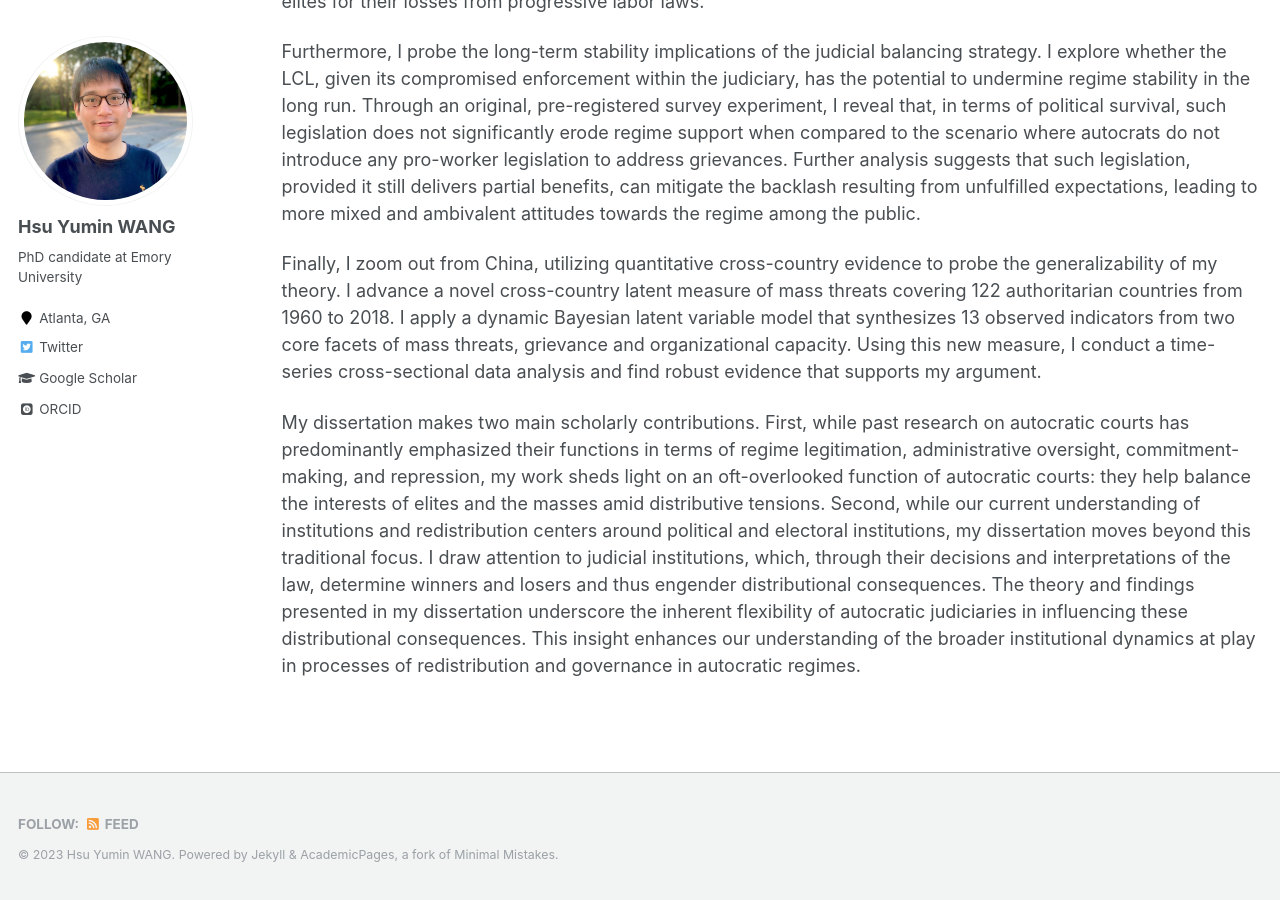
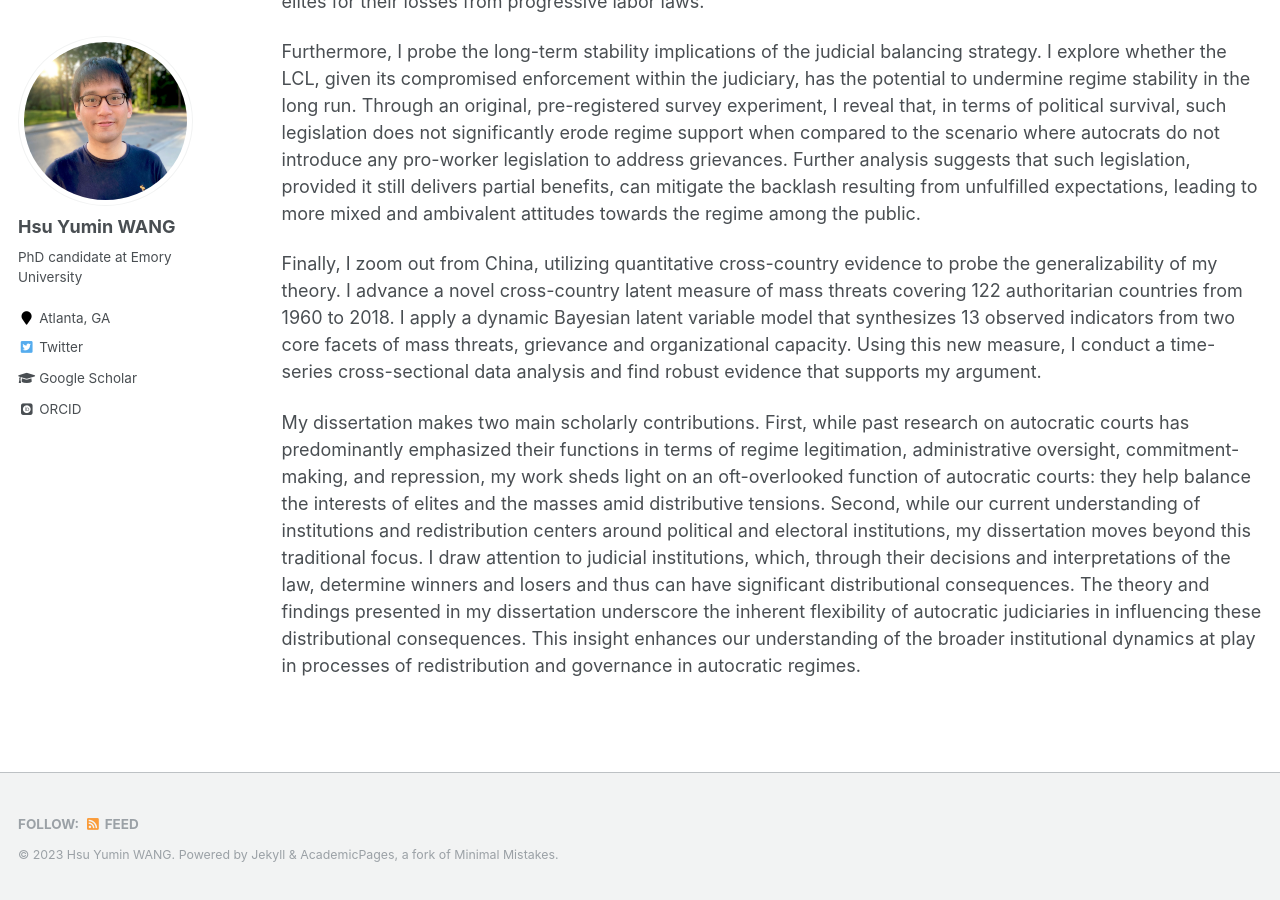
Before and after one commit to hsuyumin/hsuyumin.github.io, a Jekyll site: the page built from _pages/dissertation.md, in a window 1280 px wide and 900 px high, scrolled down 1125 px. Built offline with Jekyll 4.4.1, drawn with Linux system fonts in a browser that asks for light colours; some web fonts are replaced.

Commit message:
Update dissertation.md

```diff
--- a/_pages/dissertation.md
+++ b/_pages/dissertation.md
@@ -24,4 +24,4 @@ Furthermore, I probe the long-term stability implications of the judicial balanc
 
 Finally, I zoom out from China, utilizing quantitative cross-country evidence to probe the generalizability of my theory. I advance a novel cross-country latent measure of mass threats covering 122 authoritarian countries from 1960 to 2018. I apply a dynamic Bayesian latent variable model that synthesizes 13 observed indicators from two core facets of mass threats, grievance and organizational capacity. Using this new measure, I conduct a time-series cross-sectional data analysis and find robust evidence that supports my argument.
 
-My dissertation makes two main scholarly contributions. First, while past research on autocratic courts has predominantly emphasized their functions in terms of regime legitimation, administrative oversight, commitment-making, and repression, my work sheds light on an oft-overlooked function of autocratic courts: they help balance the interests of elites and the masses amid distributive tensions. Second, while our current understanding of institutions and redistribution centers around political and electoral institutions, my dissertation moves beyond this traditional focus. I draw attention to judicial institutions, which, through their decisions and interpretations of the law, determine winners and losers and thus engender distributional consequences. The theory and findings presented in my dissertation underscore the inherent flexibility of autocratic judiciaries in influencing these distributional consequences. This insight enhances our understanding of the broader institutional dynamics at play in processes of redistribution and governance in autocratic regimes.
+My dissertation makes two main scholarly contributions. First, while past research on autocratic courts has predominantly emphasized their functions in terms of regime legitimation, administrative oversight, commitment-making, and repression, my work sheds light on an oft-overlooked function of autocratic courts: they help balance the interests of elites and the masses amid distributive tensions. Second, while our current understanding of institutions and redistribution centers around political and electoral institutions, my dissertation moves beyond this traditional focus. I draw attention to judicial institutions, which, through their decisions and interpretations of the law, determine winners and losers and thus can have significant distributional consequences. The theory and findings presented in my dissertation underscore the inherent flexibility of autocratic judiciaries in influencing these distributional consequences. This insight enhances our understanding of the broader institutional dynamics at play in processes of redistribution and governance in autocratic regimes.
```
